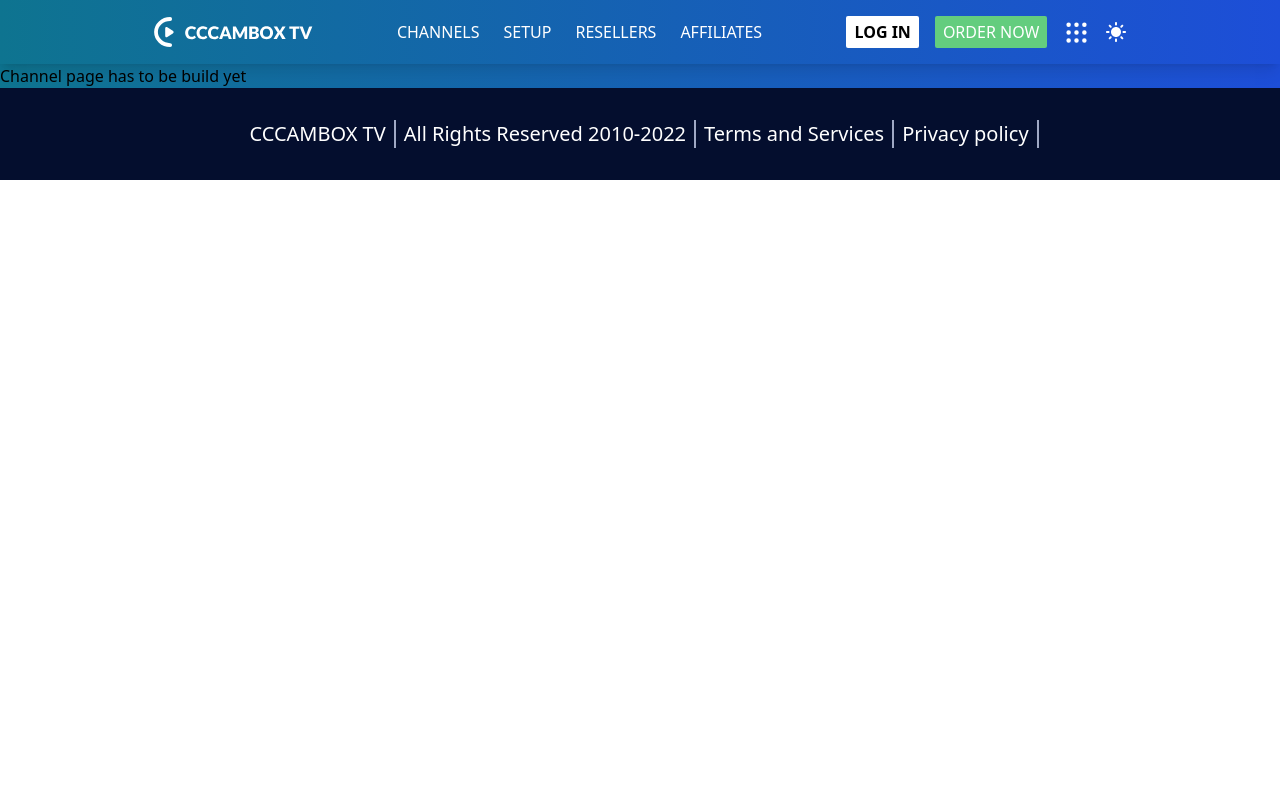
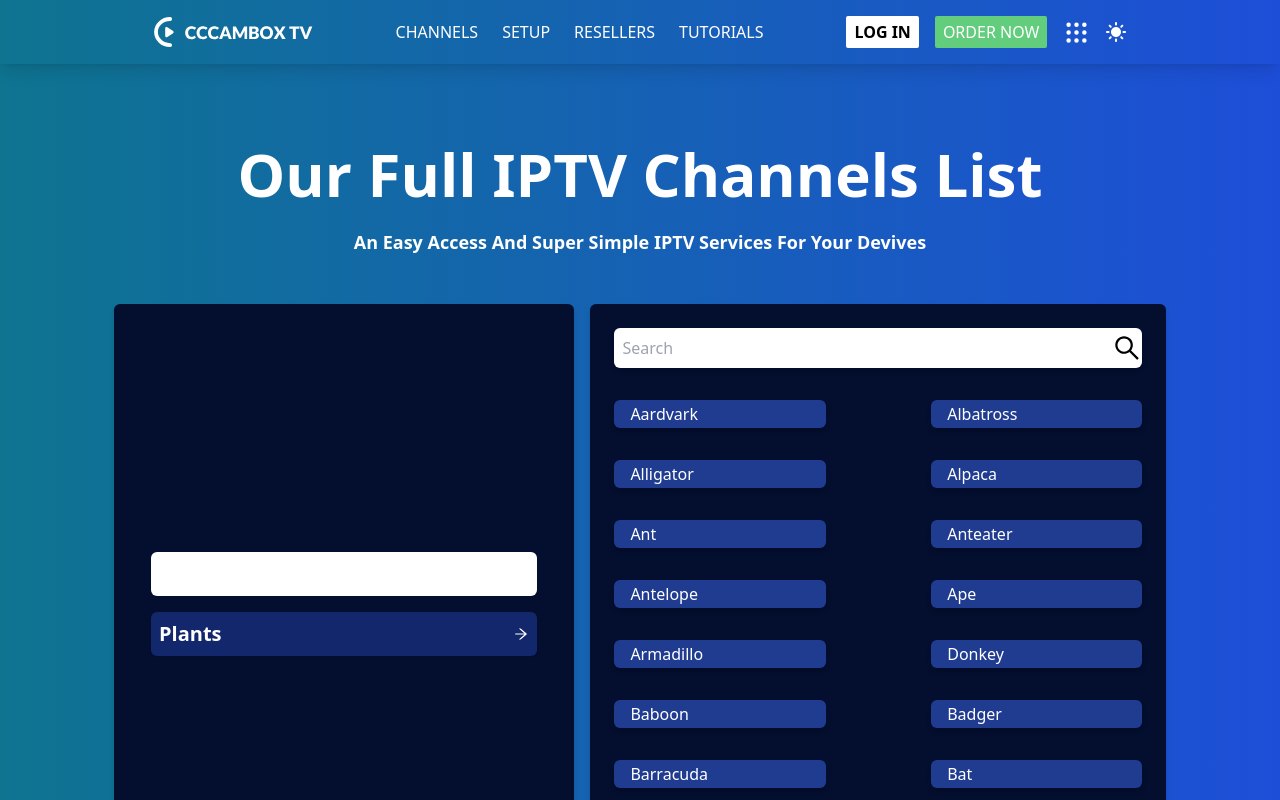
Before and after one commit to umair-asad-bhatti/REACT-responsive-frontend-project, a React (Create React App) app: page /channel in a window 1280 px wide. Shown: the top 800 px of the page. Built offline with nearby package versions, Linux system fonts and the light colour scheme.

Commit message:
Website Completed!

```diff
--- a/src/Components/Navbar.jsx
+++ b/src/Components/Navbar.jsx
@@ -32,7 +32,7 @@ const Navbar = ({ darkMode, setDarkMode }) => {
                     <Link to='/channel'><p >CHANNELS</p></Link>
                     <Link to='/setup'><p >SETUP</p></Link>
                     <Link to='/reseller'><p >RESELLERS</p></Link>
-                    <Link to='/'><p >AFFILIATES</p></Link>
+                    <Link to='/tutorial'><p >TUTORIALS</p></Link>
 
                 </div>
                 <div className='flex items-center justify-between gap-4 relative'>
--- a/src/Pages/Channel.jsx
+++ b/src/Pages/Channel.jsx
@@ -1,8 +1,178 @@
-import React from 'react'
+import React, { useEffect, useState } from 'react'
+import { AiOutlineArrowRight } from 'react-icons/ai'
+import { AiOutlineSearch } from 'react-icons/ai'
 
 const Channel = () => {
+    const notActiveBtn = 'transition-all duration-300 ease-in-out dark:hover:bg-white hover:bg-blue-darkmdbg hover:text-white dark:hover:text-blue-lightmd md:w-[90%] w-full dark:text-white text-blue-lightmd  rounded-md dark:bg-blue-darkmdbg bg-white shadow-sm flex flex-col items-center justify-center gap-4'
+    const Activebtn = 'transition-all duration-300 ease-in-out dark:hover:bg-white dark:hover:text-blue-lightmd md:w-[90%] w-full  rounded-md dark:text-white text-blue-lightmd dark:bg-white dark:text-blue-darkmdbg bg-blue-darkmdbg text-slate-100 shadow-sm flex flex-col items-center justify-center gap-4'
+    const [current, setCurrent] = useState('Animals');
+    const [search, setSearch] = useState('')
+    const [filteredArray, setfilteredArray] = useState(null)
+
+    const Animals = [
+        "Aardvark",
+        "Albatross",
+        "Alligator",
+        "Alpaca",
+        "Ant",
+        "Anteater",
+        "Antelope",
+        "Ape",
+        "Armadillo",
+        "Donkey",
+        "Baboon",
+        "Badger",
+        "Barracuda",
+        "Bat",
+        "Bear",
+        "Beaver",
+        "Bee",
+        "Bison",
+        "Boar",
+        "Buffalo",
+        "Butterfly",
+        "Camel",
+        "Capybara",
+        "Caribou",
+        "Cassowary",
+        "Cat",
+        "Caterpillar",
+        "Cattle",
+        "Chamois",
+        "Cheetah",
+        "Chicken",
+        "Chimpanzee",
+        "Chinchilla",
+        "Chough",
+        "Clam",
+        "Cobra",
+        "Cockroach",
+        "Cod",
+        "Cormorant"]
+    const Plants = [
+        "Tunisian Restaurant",
+        "Hypnotherapy Service",
+        "Armenian Restaurant",
+        "Chamber of Commerce",
+        "District Government Office",
+        "Millwork Shop",
+        "Time and Temperature Announcement Service",
+        "Dock Builder",
+        "Ammunition Supplier",
+        "Youth Social Services Organization",
+        "Wholesale Fish Merchant",
+        "Satellite Communication Service",
+        "Elementary School",
+        "Soup Shop",
+        "Family Restaurant",
+        "Bus Tour Agency",
+        "Motorcycle Insurance Agency",
+        "Bankruptcy Service",
+        "Towing Service",
+        "Ecuadorian Restaurant",
+        "Theaters",
+        "South African Restaurant",
+        "Trading Card Store",
+        "Water Sports Equipment Rental Service",
+        "Authentic Japanese  Restaurant",
+        "Flag Store",
+        "General Store",
+        "Dental Clinic",
+        "Mexican Grocery Store",
+        "Church of Christ",
+        "Dump Truck Dealer",
+        "Camera Repair Shop",
+        "Well",
+        "Tribal Headquarters",
+        "Runway",
+        "Trade School",
+        "Archaeological Museum",
+        "Psychotherapist",
+        "Bedroom Furniture Store",
+        "Marriage Counselor",
+        "Batting Cage Center",
+        "Real Estate Developer",
+        "Auditorium",
+        "Paraguayan Restaurant",
+        "Dry Ice Supplier",
+        "Credit Union",
+        "Flea Market",
+        "Tax Consultant",
+        "Cemetery",
+        "Hose Supplier",
+        "Mailing Service",
+        "Mobile Home Supply Store",
+        "Envelope Supplier",
+        "Dried Flower Shop",
+        "Lawn Irrigation Equipment Supplier"
+    ]
+    //filtering feature
+    useEffect(() => {
+
+        if (current == 'Animals') {
+            let temp = Animals.filter((animal) => (animal.toLowerCase().includes(search.toLowerCase())));
+            setfilteredArray(temp);
+        }
+        if (current == 'Plants') {
+
+            setfilteredArray(null)
+            let temp = Plants.filter((plant) => (plant.toLowerCase().includes(search.toLowerCase())));
+            setfilteredArray(temp);
+        }
+
+
+    }, [search, current]);
     return (
-        <div className='w-[100vw]'>Channel page has to be build yet</div>
+        <div className='w-[100vw]  my-20 '>
+            <h1 className='text-center font-bold text-6xl text-white'>Our Full IPTV Channels List</h1>
+            <p className='text-white mt-6 text-center font-semibold text-lg'>An Easy Access And Super Simple IPTV Services For Your Devives</p>
+            <div className='flex md:flex-row my-12  flex-col items-center justify-center gap-4 md:w-[90vw] mx-auto'>
+                {/* left menu */}
+                <div className='dark:bg-blue-darkmd p-4  md:h-[600px] md:w-[40%] w-[90%] flex flex-col items-center justify-center gap-4 bg-gray-50 rounded-md shadow-md'>
+                    {/* /button 1 */}
+                    <div onClick={(e) => { setCurrent('Animals'); }}
+                        className={` ${current == 'Animals' ? Activebtn : notActiveBtn} `}>
+
+                        <button className='flex items-center justify-between w-full p-2'>
+
+                            <h1 className='font-bold text-xl'>Animals</h1>
+                            <AiOutlineArrowRight />
+                        </button>
+                    </div>
+
+                    {/* /button 2 */}
+                    <div onClick={(e) => {
+                        setCurrent('Plants');
+
+                    }}
+                        className={` ${current == 'Plants' ? Activebtn : notActiveBtn}`}>
+
+                        <button className='flex items-center justify-between w-full p-2'>
+                            <h1 className='font-bold text-xl'>Plants</h1>
+                            <AiOutlineArrowRight />
+                        </button>
+
+                    </div>
+
+                </div>
+                <div className='md:w-[50%] w-[90%]   rounded-md shadow-md h-[600px] overflow-y-auto flex flex-row flex-wrap gap-8 items-center justify-between p-6  dark:bg-blue-darkmd bg-gray-50  '>
+                    <div className='w-full  relative'>
+                        <AiOutlineSearch fontSize={30} color='black' className='absolute right-0 top-[50%] translate-y-[-50%]' />
+                        <input placeholder='Search' type="search " className='w-full border-none outline-none p-2 rounded-md shadow-md' value={search} onChange={(e) => setSearch(e.target.value)} />
+                    </div>
+
+                    {
+
+                        filteredArray && filteredArray.map((animal, index) => {
+
+                            return <h1 key={index} className=' w-[40%] rounded-md shadow-md  h[100px] px-4 py-0.5 dark:bg-blue-lightmdbg dark:text-white  bg-white text-blue-lightmdbg'>{animal}</h1>
+                        })
+                    }
+                </div>
+
+            </div>
+
+        </div>
     )
 }
 
--- a/src/Pages/Home.jsx
+++ b/src/Pages/Home.jsx
@@ -13,6 +13,7 @@ import Reseller from './Reseller'
 import Footer from '../Components/Footer'
 import { Link } from 'react-router-dom'
 import Setup from './Setup'
+import Tutorial from './Tutorial'
 
 const Home = ({ darkMode, setDarkMode }) => {
     const [toggleSidebar, setToggleSidebar] = useState(false)
@@ -101,6 +102,7 @@ const Home = ({ darkMode, setDarkMode }) => {
                     <Route path='/channel' element={<Channel />} />
                     <Route path='/reseller' element={<Reseller darkMode={darkMode} setDarkMode={setDarkMode} />} />
                     <Route path='/setup' element={<Setup darkMode={darkMode} setDarkMode={setDarkMode} />} />
+                    <Route path='/tutorial' element={<Tutorial />} />
                 </Routes>
 
                 <div className='w-full dark:bg-blue-darkmd bg-white p-8'>
--- /dev/null
+++ b/src/Pages/Tutorial.jsx
@@ -0,0 +1,13 @@
+import React from 'react'
+import Setup from './Setup'
+
+const Tutorial = () => {
+    return (
+        <div className='w-screen'>
+
+            <Setup />
+        </div>
+    )
+}
+
+export default Tutorial
```
